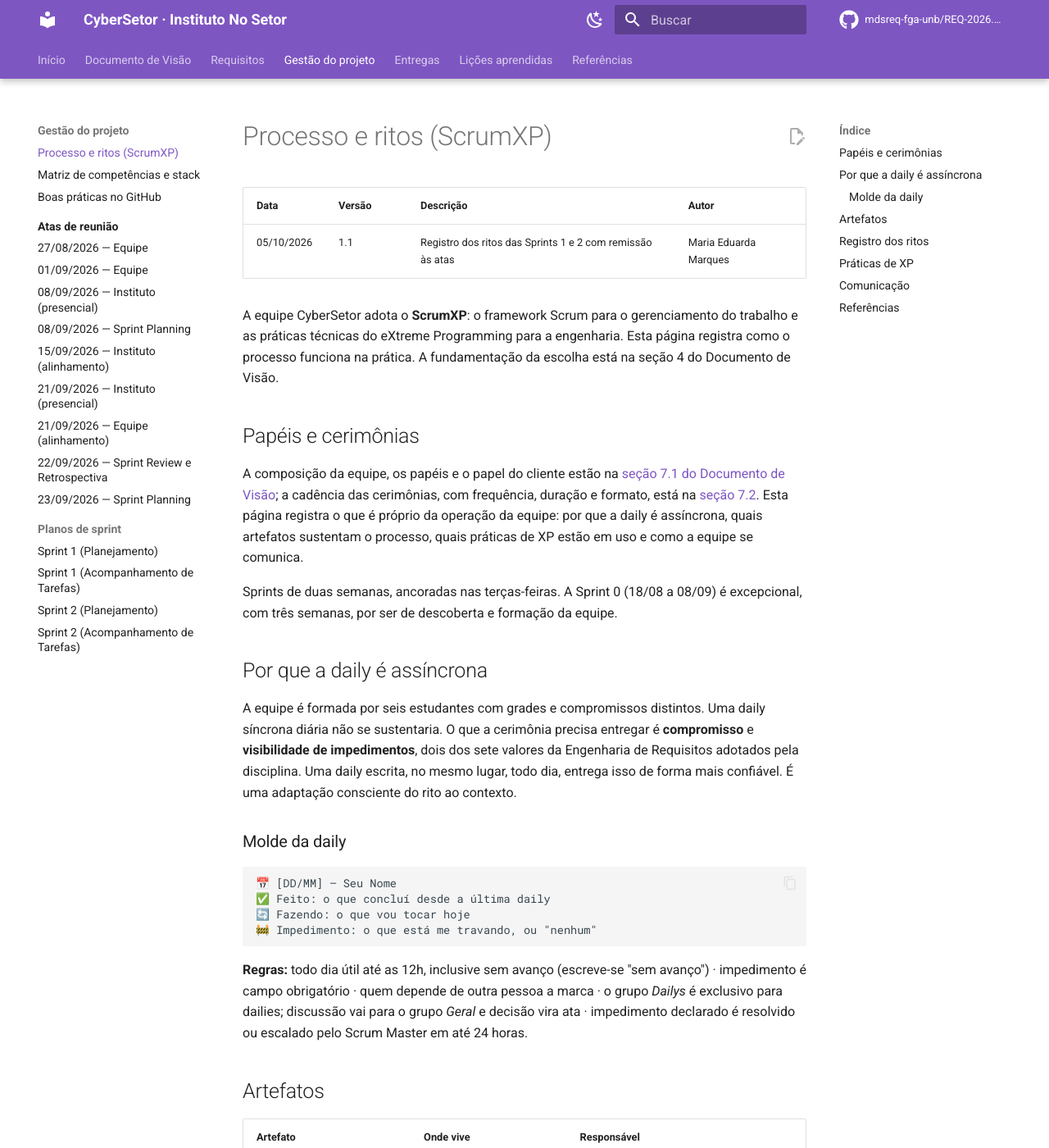
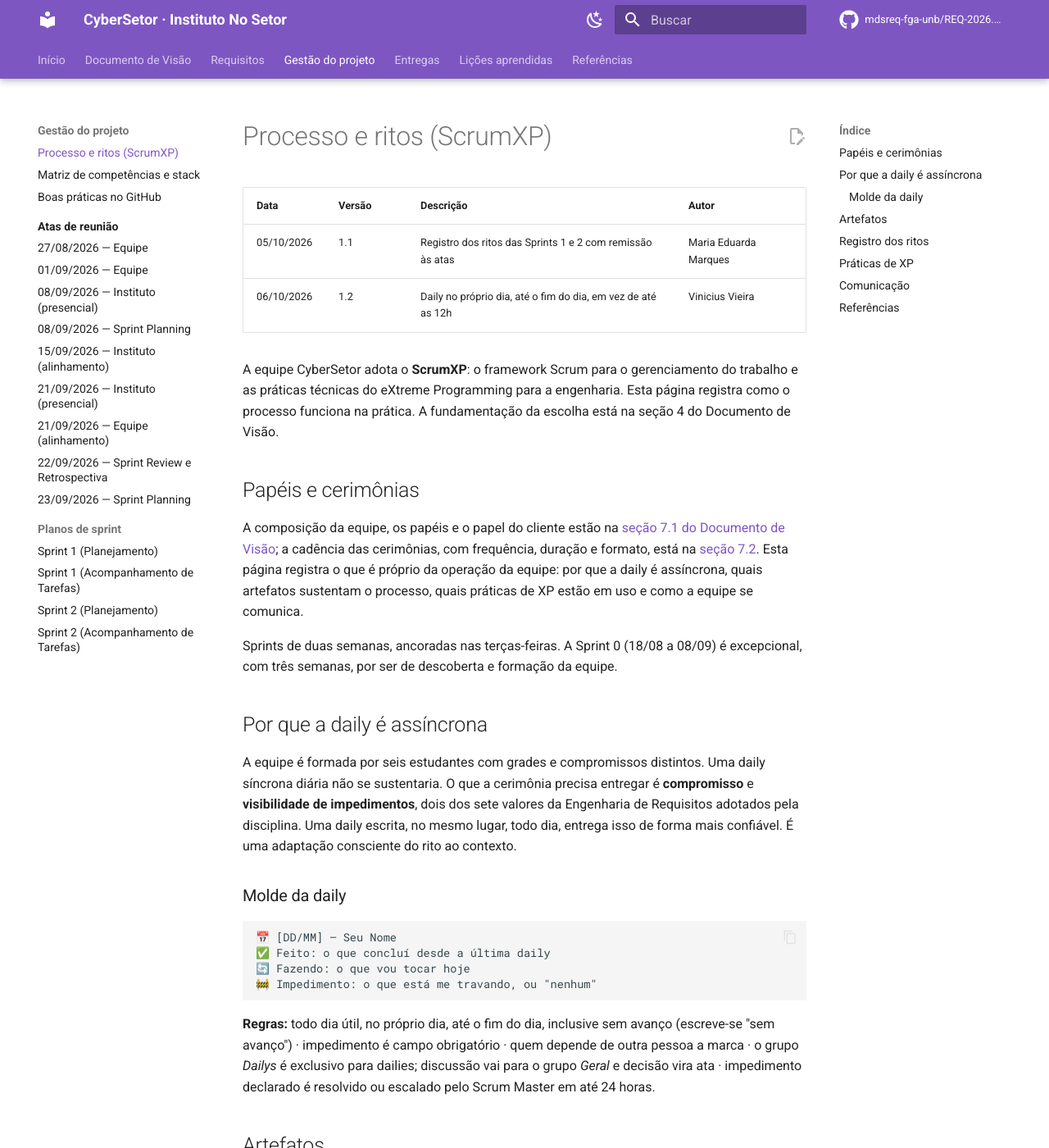
Before and after one commit to mdsreq-fga-unb/REQ-2026.2-T02-CyberSetor, an MkDocs documentation site: the page built from docs/gestao/processo-scrumxp.md, in a window 1280 px wide and 1400 px high. Shown: the whole window at 82% size. Built offline with MkDocs 1.6.1 and Material for MkDocs 9.7.7, drawn with Linux system fonts in a browser that asks for light colours; comment, search, counter and statistics services are not loaded.

Commit message:
docs(gestao): daily no próprio dia, até o fim do dia

````diff
--- a/docs/gestao/processo-scrumxp.md
+++ b/docs/gestao/processo-scrumxp.md
@@ -3,6 +3,7 @@
 | Data | Versão | Descrição | Autor |
 |---|---|---|---|
 | 05/10/2026 | 1.1 | Registro dos ritos das Sprints 1 e 2 com remissão às atas | Maria Eduarda Marques |
+| 06/10/2026 | 1.2 | Daily no próprio dia, até o fim do dia, em vez de até as 12h | Vinicius Vieira |
 
 A equipe CyberSetor adota o **ScrumXP**: o framework Scrum para o gerenciamento do trabalho e as práticas técnicas do eXtreme Programming para a engenharia. Esta página registra como o processo funciona na prática. A fundamentação da escolha está na seção 4 do Documento de Visão.
 
@@ -25,7 +26,7 @@
 🚧 Impedimento: o que está me travando, ou "nenhum"
 ```
 
-**Regras:** todo dia útil até as 12h, inclusive sem avanço (escreve-se "sem avanço") · impedimento é campo obrigatório · quem depende de outra pessoa a marca · o grupo *Dailys* é exclusivo para dailies; discussão vai para o grupo *Geral* e decisão vira ata · impedimento declarado é resolvido ou escalado pelo Scrum Master em até 24 horas.
+**Regras:** todo dia útil, no próprio dia, até o fim do dia, inclusive sem avanço (escreve-se "sem avanço") · impedimento é campo obrigatório · quem depende de outra pessoa a marca · o grupo *Dailys* é exclusivo para dailies; discussão vai para o grupo *Geral* e decisão vira ata · impedimento declarado é resolvido ou escalado pelo Scrum Master em até 24 horas.
 
 ## Artefatos
 
````
